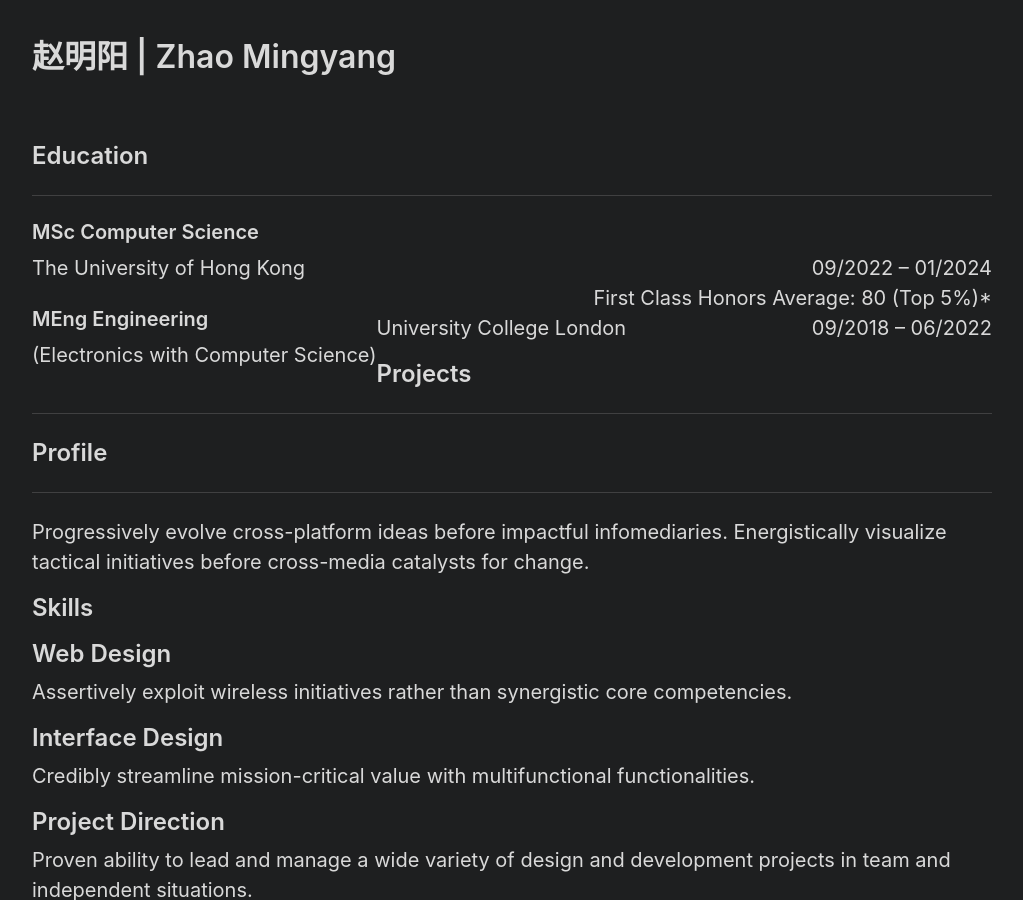
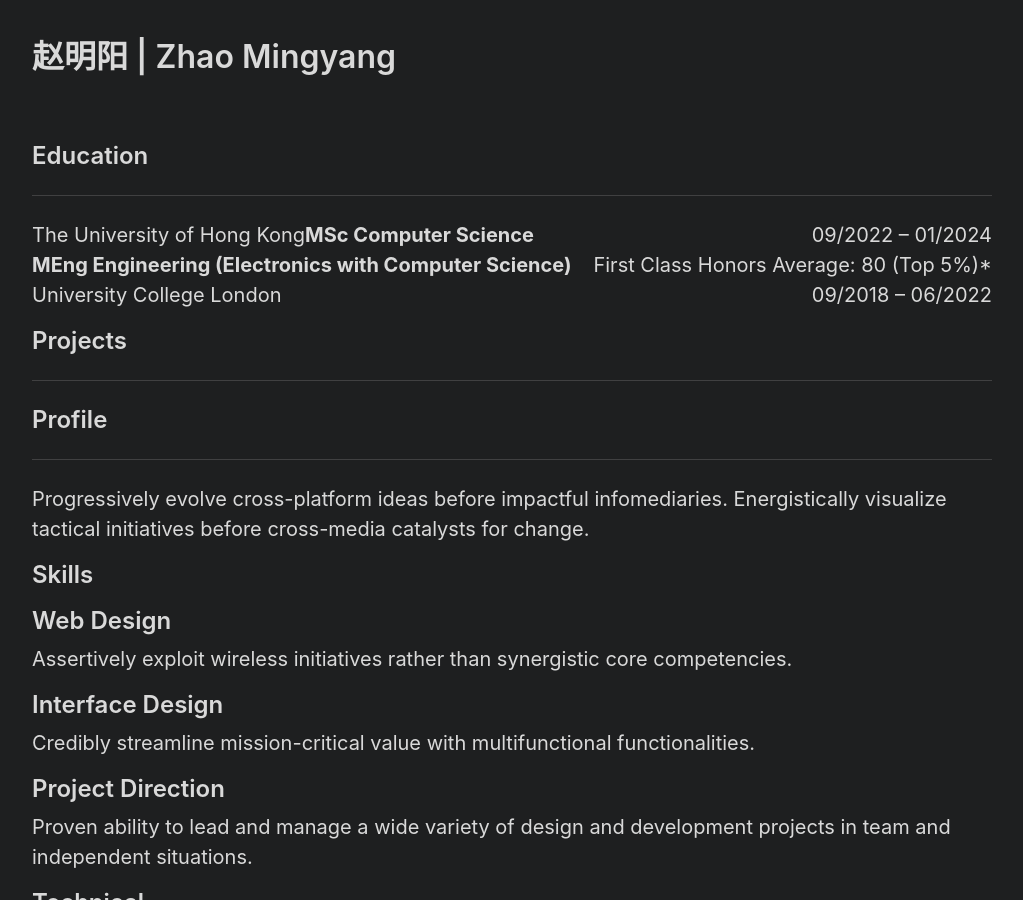
Before and after one commit to Zhao-Mingyang/zhao-mingyang.github.io, a Jekyll site: the page built from about.md, in a window 1280 px wide and 900 px high. Shown: the whole window, without its empty margins (128-1151 px from the left). Built offline with Jekyll 4.4.1, drawn with Linux system fonts in a browser that asks for light colours.

Commit message:
Update default.html

```diff
--- a/_layouts/default.html
+++ b/_layouts/default.html
@@ -13,9 +13,9 @@
      <main>
         <h2>Education</h2>
 	     <HR>
-	<h3>MSc Computer Science</h3>
+	<b> MSc Computer Science </b>
 	<div style="float:left;"> The University of Hong Kong  </div> <div style="float:right;"> 09/2022 – 01/2024 </div> <br>
-	<div style="float:left; text-align:left"> <h3> MEng Engineering </h3> (Electronics with Computer Science) </div>
+	<div style="float:left; text-align:left"> <b> MEng Engineering (Electronics with Computer Science) </b> </div>
 		     <div style="float:right; text-align:right"> First Class Honors Average: 80 (Top 5%)*</div> <br>
 	<div style="float:left;"> University College London </div> <div style="float:right;"> 09/2018 – 06/2022</div> <br>
 	<p align="left"> <h2>Projects</h2> </p>
```
